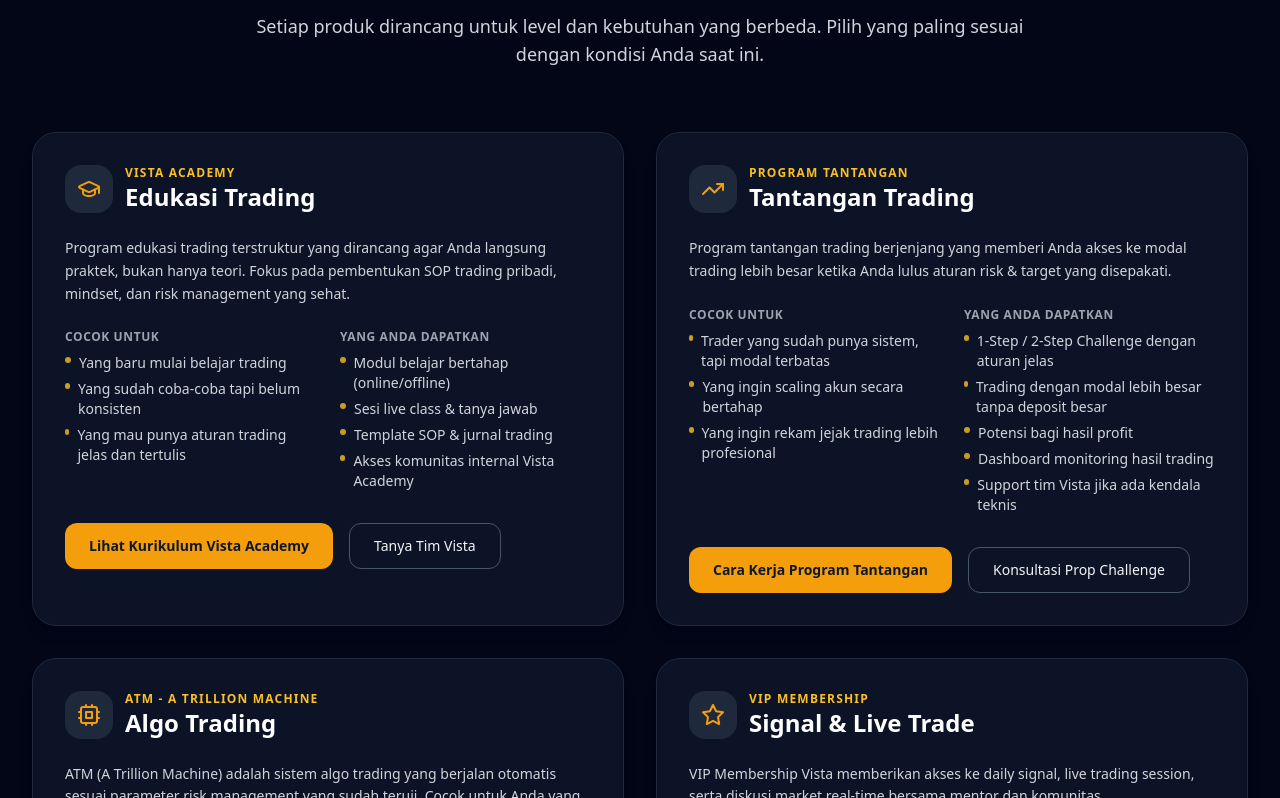
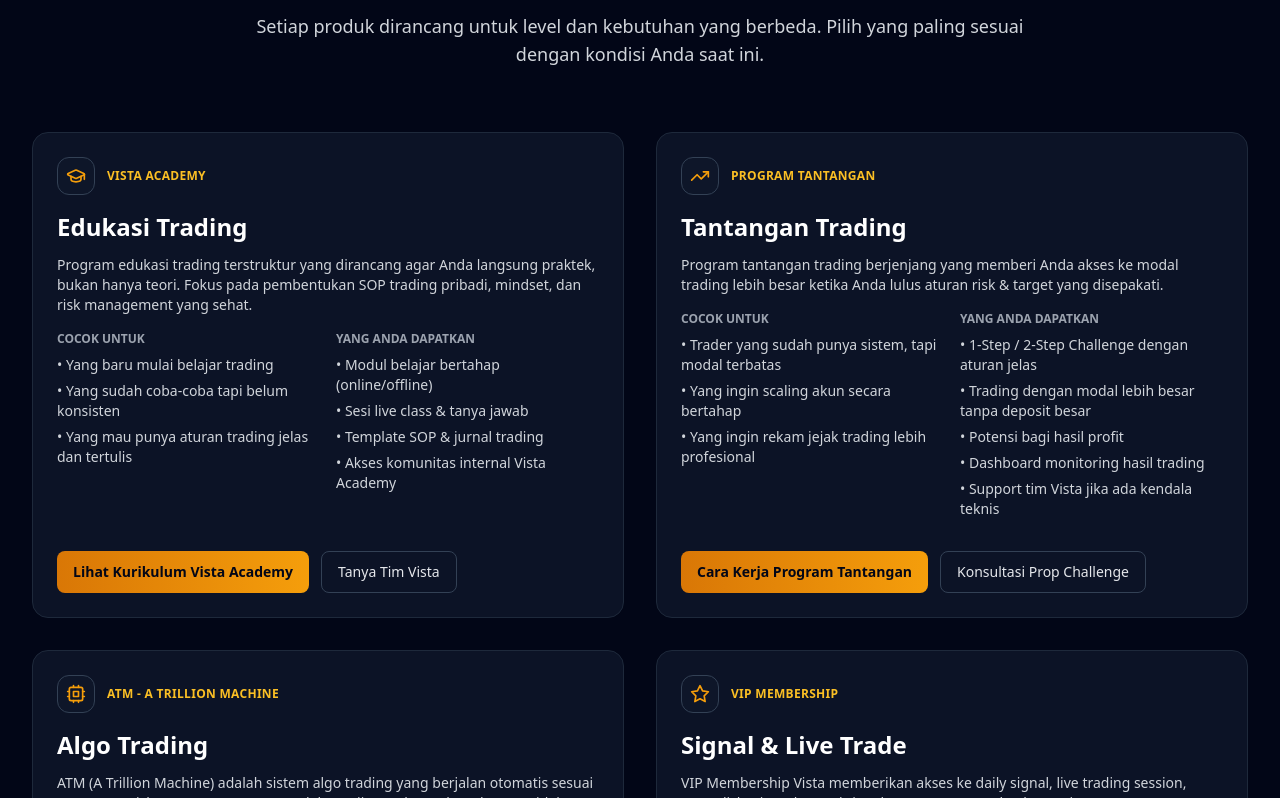
Before and after one commit to yudibasri03/vista, a React (Vite) app: page / in a window 1280 px wide. Shown: the part 1762-2560 px from the top of the page. Built offline with nearby package versions, Linux system fonts and the light colour scheme.

Commit message:
Update ProductCard.tsx

```diff
--- a/src/components/ProductCard.tsx
+++ b/src/components/ProductCard.tsx
@@ -1,21 +1,22 @@
-import { LucideIcon } from 'lucide-react';
+// src/components/ProductCard.tsx
+import { ComponentType } from 'react';
 
-type ProductCardProps = {
-  icon: LucideIcon;
+interface ProductCardProps {
+  icon: ComponentType<{ className?: string }>;
   tagline: string;
   title: string;
   description: string;
   targetAudience: string[];
   features: string[];
-  ctaPrimary?: string;
+  ctaPrimary: string;
   ctaSecondary?: string;
   bgGradient: string;
   iconColor: string;
-  onPrimaryClick?: () => void;   // 🔹 tambahkan
-  onSecondaryClick?: () => void; // 🔹 optional kalau nanti dipakai
-};
+  onPrimaryClick?: () => void; // <--- tambahan
+}
 
-export default function ProductCard({
+export default function ProductCard(props: ProductCardProps) {
+  const {
     icon: Icon,
     tagline,
     title,
@@ -24,82 +25,84 @@ export default function ProductCard({
     features,
     ctaPrimary,
     ctaSecondary,
-  bgGradient, // (belum dipakai di wrapper, bisa nanti untuk variant bg)
+    bgGradient,
     iconColor,
     onPrimaryClick,
-  onSecondaryClick,
-}: ProductCardProps) {
+  } = props;
+
   return (
-    <div className="bg-slate-900/80 border border-slate-800 rounded-3xl p-8 shadow-lg hover:shadow-amber-500/10 transition-shadow duration-300">
+    <article className="rounded-2xl border border-slate-800 bg-slate-900/80 p-5 sm:p-6 flex flex-col h-full">
       {/* Header */}
-      <div className="flex items-center gap-3 mb-6">
-        <div className="w-12 h-12 rounded-2xl bg-slate-800 flex items-center justify-center">
-          <Icon className={`w-6 h-6 ${iconColor}`} />
+      <div className="flex items-center gap-3 mb-4">
+        <div className="inline-flex items-center justify-center rounded-xl bg-slate-900/80 border border-slate-700 p-2">
+          <Icon className={`w-5 h-5 ${iconColor}`} />
         </div>
-        <div>
-          <div className="text-xs font-semibold tracking-widest text-amber-400 uppercase">
+        <span className="text-xs font-semibold uppercase tracking-wide text-amber-400">
           {tagline}
-          </div>
-          <h3 className="text-2xl font-bold text-white">{title}</h3>
-        </div>
+        </span>
       </div>
 
-      {/* Description */}
-      <p className="text-gray-300 text-sm leading-relaxed mb-6">
+      <h3 className="text-xl sm:text-2xl font-semibold text-white mb-3">
+        {title}
+      </h3>
+
+      <p className="text-sm text-gray-300 mb-4">
         {description}
       </p>
 
-      {/* Content lists */}
-      <div className="grid md:grid-cols-2 gap-6 mb-8">
+      <div className="grid sm:grid-cols-2 gap-4 mb-4">
         <div>
-          <h4 className="text-xs font-semibold text-gray-400 tracking-wider mb-2">
-            COCOK UNTUK
+          <h4 className="text-xs font-semibold text-gray-400 uppercase mb-2">
+            Cocok untuk
           </h4>
-          <ul className="text-sm text-gray-300 space-y-1.5">
-            {targetAudience.map((item, i) => (
-              <li key={i} className="flex gap-2">
-                <span className="mt-1 h-1.5 w-1.5 rounded-full bg-amber-400/80" />
-                <span>{item}</span>
-              </li>
+          <ul className="space-y-1.5 text-xs sm:text-sm text-gray-300">
+            {targetAudience.map((item, idx) => (
+              <li key={idx}>• {item}</li>
             ))}
           </ul>
         </div>
         <div>
-          <h4 className="text-xs font-semibold text-gray-400 tracking-wider mb-2">
-            YANG ANDA DAPATKAN
+          <h4 className="text-xs font-semibold text-gray-400 uppercase mb-2">
+            Yang Anda Dapatkan
           </h4>
-          <ul className="text-sm text-gray-300 space-y-1.5">
-            {features.map((item, i) => (
-              <li key={i} className="flex gap-2">
-                <span className="mt-1 h-1.5 w-1.5 rounded-full bg-amber-400/80" />
-                <span>{item}</span>
-              </li>
+          <ul className="space-y-1.5 text-xs sm:text-sm text-gray-300">
+            {features.map((item, idx) => (
+              <li key={idx}>• {item}</li>
             ))}
           </ul>
         </div>
       </div>
 
-      {/* CTA buttons */}
-      <div className="flex flex-wrap gap-4">
-        {ctaPrimary && (
+      <div className="mt-auto pt-4 flex flex-col sm:flex-row gap-3">
         <button
           type="button"
           onClick={onPrimaryClick}
-            className="px-6 py-3 rounded-xl bg-amber-500 hover:bg-amber-600 text-slate-900 font-semibold text-sm transition-colors"
+          className={`
+            inline-flex justify-center items-center
+            px-4 py-2.5 rounded-lg text-xs sm:text-sm font-semibold
+            bg-gradient-to-r ${bgGradient}
+            text-slate-950
+            hover:opacity-90 transition
+          `}
         >
           {ctaPrimary}
         </button>
-        )}
+
         {ctaSecondary && (
           <button
             type="button"
-            onClick={onSecondaryClick}
-            className="px-6 py-3 rounded-xl border border-slate-600 text-gray-100 text-sm hover:bg-slate-800 transition-colors"
+            className="
+              inline-flex justify-center items-center
+              px-4 py-2.5 rounded-lg text-xs sm:text-sm font-medium
+              border border-slate-700 text-gray-200
+              hover:border-amber-400 hover:text-amber-300
+              transition
+            "
           >
             {ctaSecondary}
           </button>
         )}
       </div>
-    </div>
+    </article>
   );
 }
```
Lines whose indentation alone changed are shown as unchanged.
